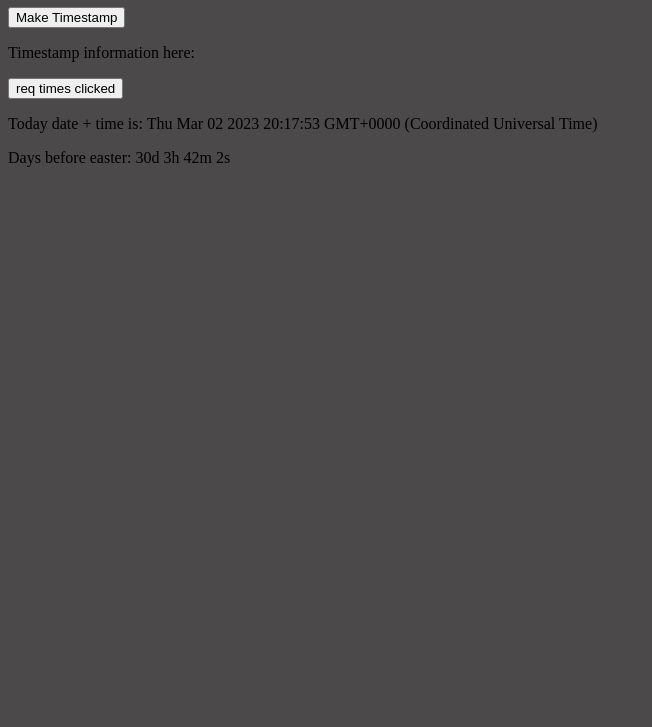
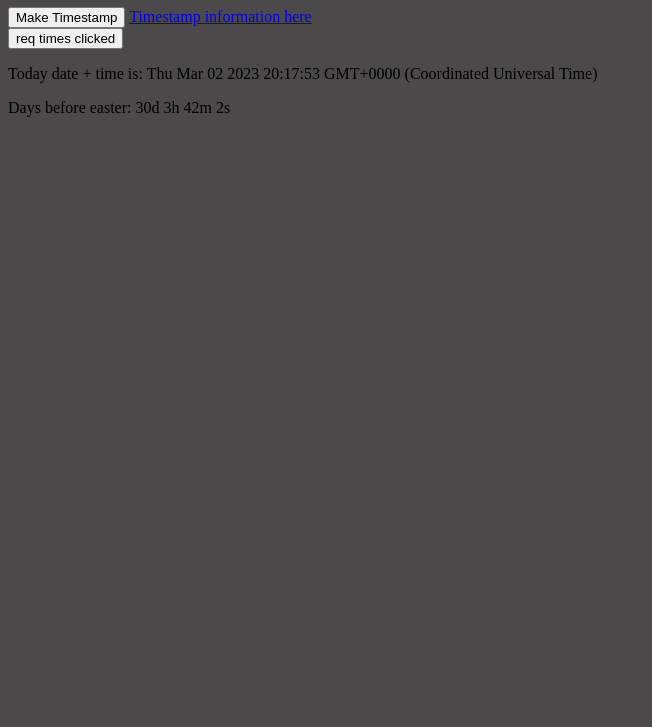
Before and after one commit to Danjie3000/time, a website: page web/time/time.html in a window 1280 px wide. Shown: the part 73-800 px from the top of the page, without its empty margins (0-652 px from the left). Drawn offline with Linux system fonts and the light colour scheme; no server answers.

Commit message:
link linked

```diff
--- a/web/time/time.html
+++ b/web/time/time.html
@@ -11,7 +11,8 @@
     <h1>Test</h1>
 
     <button id = 'time-stamp-btn'>Make Timestamp</button>
-    <p>Timestamp information here: </p>
+    <a href="http://localhost:8080/api/timestamp">Timestamp information here</a>
+
     <div>
         <button id = 'clicked-btn'> req times clicked </button>
         <p id = 'clicked-txt'></p>
```
